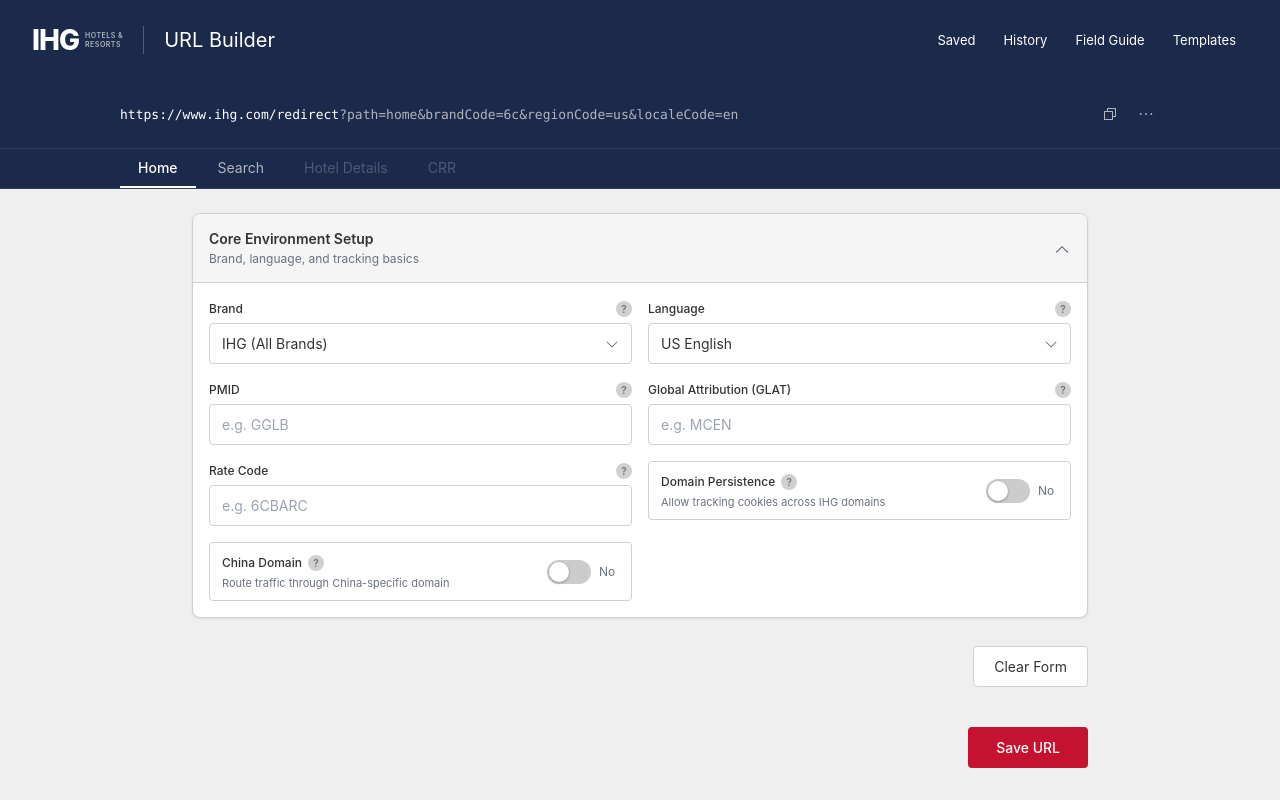
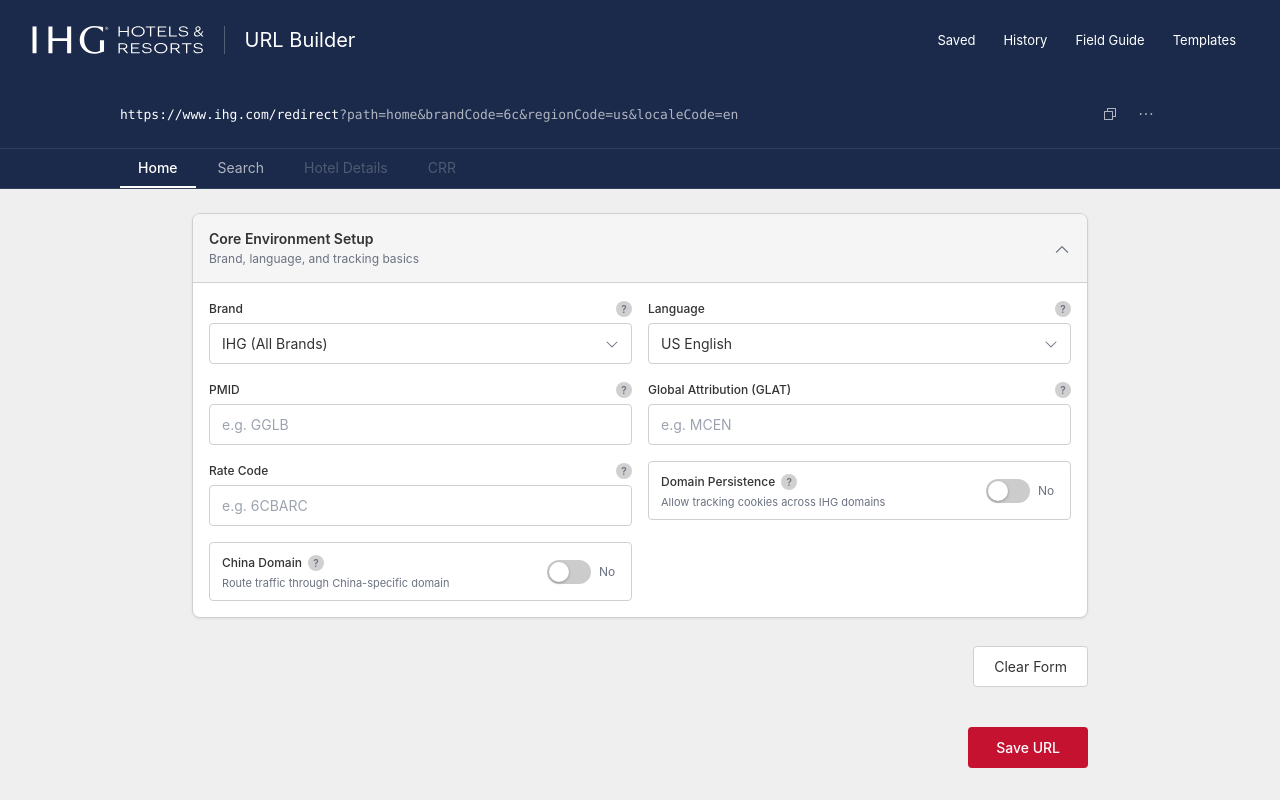
Before and after one commit to mnizinski79/url-builder, an Angular app: page / in a window 1280 px wide. Built offline with nearby package versions, Linux system fonts and the light colour scheme.

Commit message:
feat: replace text logo with ihg-logo.svg asset in header

```diff
--- a/src/app/components/header/header.component.css
+++ b/src/app/components/header/header.component.css
@@ -12,22 +12,10 @@
 
 .logo-area { display: flex; align-items: center; gap: 16px; }
 
-.ihg-logo { display: flex; align-items: center; gap: 6px; }
-
-.logo-text {
-  font-size: 28px;
-  font-weight: 800;
-  color: var(--color-text-on-dark);
-  letter-spacing: -1px;
-}
-
-.logo-sub {
-  font-size: 7px;
-  font-weight: 600;
-  color: var(--color-text-on-dark-muted);
-  line-height: 1.3;
-  text-transform: uppercase;
-  letter-spacing: 0.5px;
+.ihg-logo {
+  height: 28px;
+  width: auto;
+  display: block;
 }
 
 .header-divider {
--- a/src/app/components/header/header.component.html
+++ b/src/app/components/header/header.component.html
@@ -1,10 +1,7 @@
 <header class="header">
   <div class="header-left">
     <div class="logo-area">
-      <div class="ihg-logo">
-        <span class="logo-text">IHG</span>
-        <span class="logo-sub">HOTELS &amp;<br>RESORTS</span>
-      </div>
+      <img src="assets/ihg-logo.svg" alt="IHG Hotels &amp; Resorts" class="ihg-logo" />
       <div class="header-divider"></div>
       <span class="app-title">URL Builder</span>
     </div>
```
